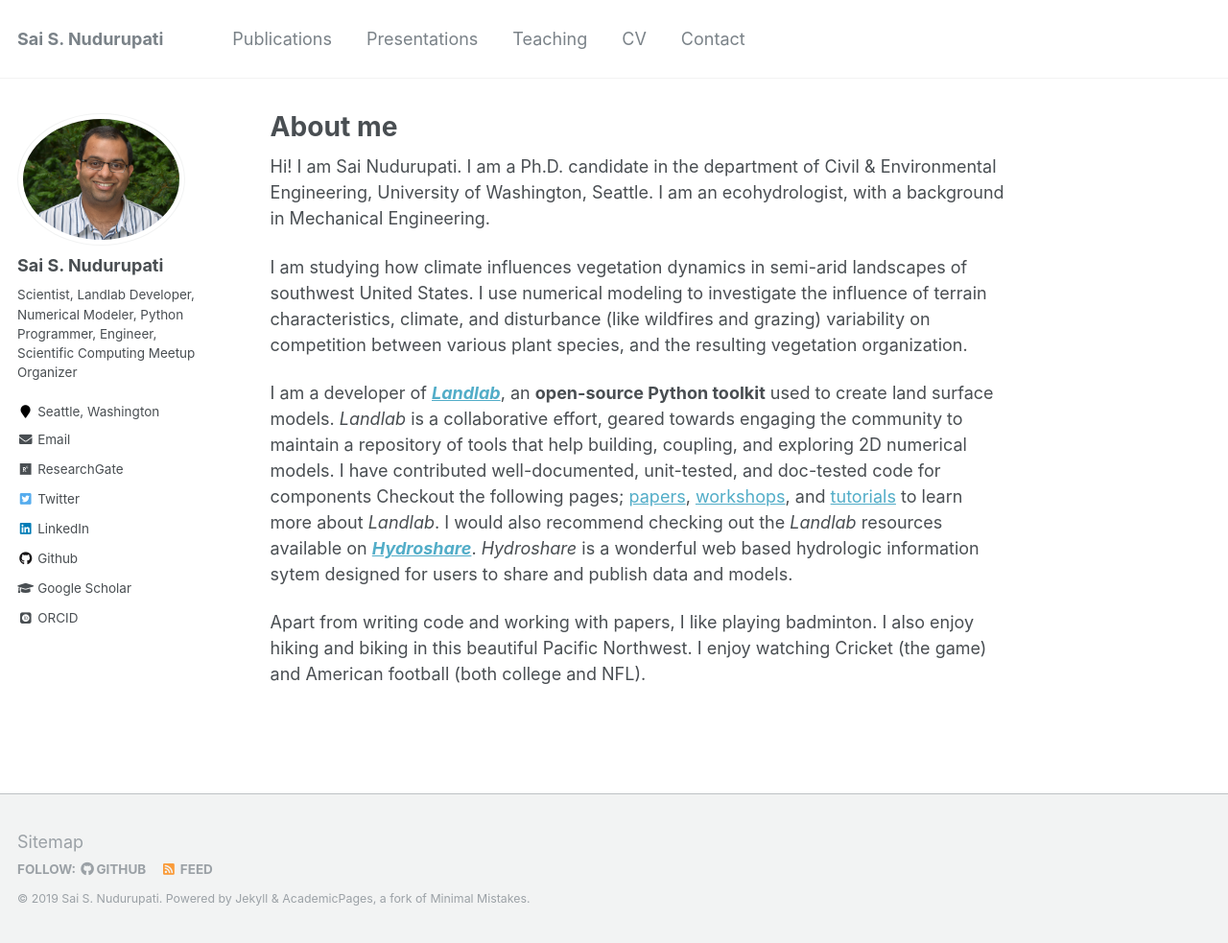
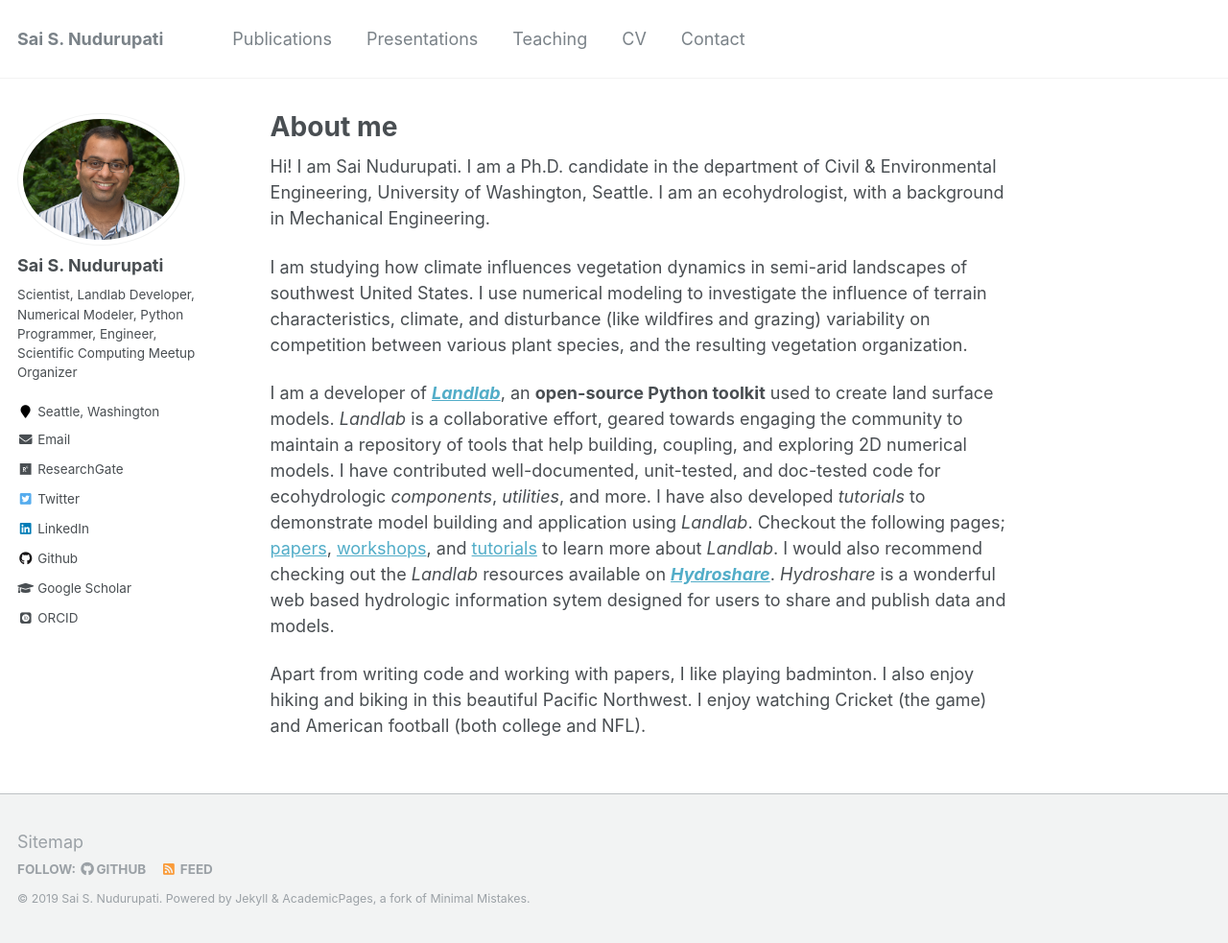
Before and after one commit to saisiddu/saisiddu.github.io, a Jekyll site: the page built from _pages/about.md, in a window 1280 px wide and 983 px high. Shown: the whole window at 96% size. Built offline with Jekyll 4.4.1, drawn with Linux system fonts in a browser that asks for light colours; some web fonts are replaced.

Commit message:
Fixed About me page
updated About me page.

```diff
--- a/_pages/about.md
+++ b/_pages/about.md
@@ -24,7 +24,9 @@ an **open-source Python toolkit** used to create land surface models.
 *Landlab* is a collaborative effort, geared towards engaging the community
 to maintain a repository of tools that help building, coupling,
 and exploring 2D numerical models. I have contributed well-documented,
- unit-tested, and doc-tested code for components
+unit-tested, and doc-tested code for ecohydrologic *components*,
+*utilities*, and more. I have also developed *tutorials* to
+demonstrate model building and application using *Landlab*.
 Checkout the following pages;
 [papers](https://github.com/landlab/landlab/wiki/Landlab-Papers-and-Presentations),
 [workshops](https://github.com/landlab/landlab/wiki/Landlab-Clinics-and-Workshops),
```
